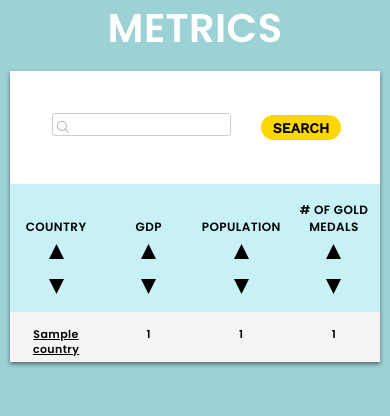
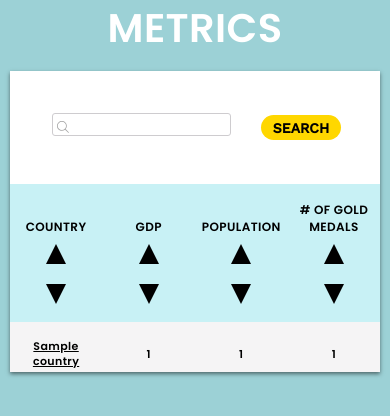
Before and after one commit to briantacderan/gold-medal-flask, a Flask app: page / in a window 390 px wide. Shown: the part 247-663 px from the top of the page. Run offline with Flask 2, Linux system fonts and the light colour scheme; tables that the repository leaves empty hold one stand-in row (values such as "Sample post").

Commit message:
Adjust more css

```diff
--- a/static/stylesheets/style.css
+++ b/static/stylesheets/style.css
@@ -217,7 +217,7 @@ h2#hidden.subheader:hover {
   }
 
   img.sort {
-    width: 15px;
+    width: 20px;
     margin: 8px 20px;
   }
 
@@ -248,6 +248,7 @@ h2#hidden.subheader:hover {
     max-width: 13px;
     padding-left: 10px;
     padding-right: 10px;
+    vertical-align: middle;
   }
 }
 
```
